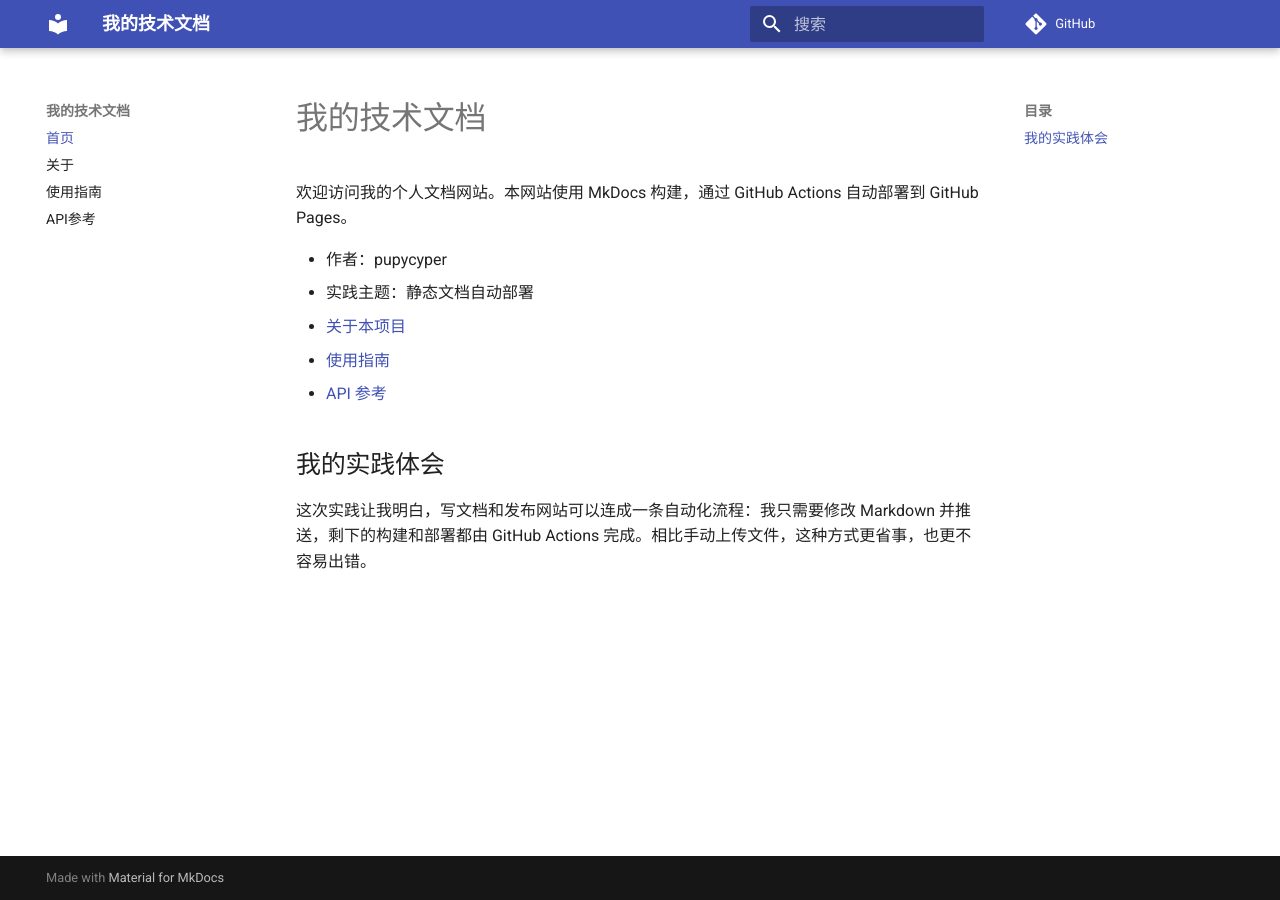
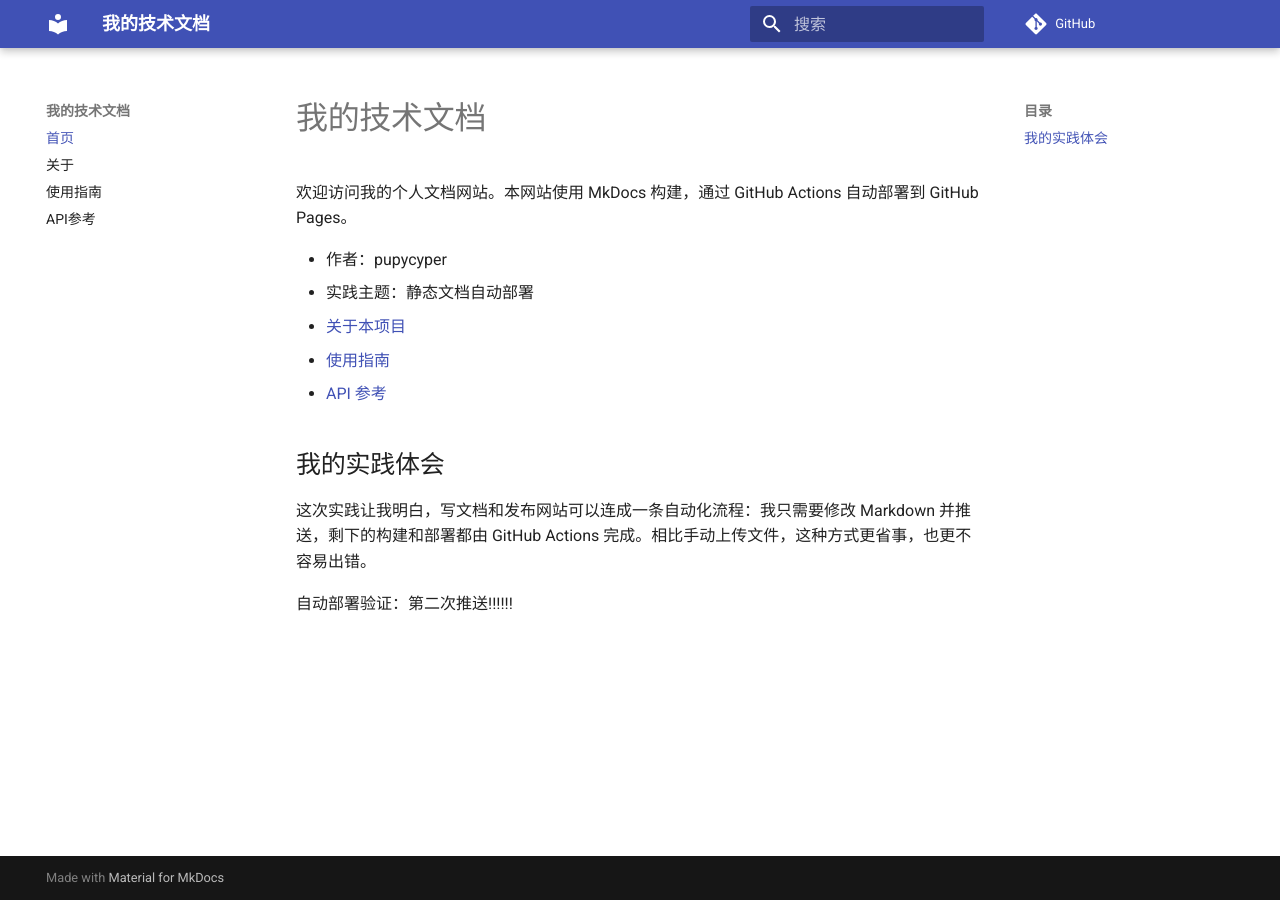
Before and after one commit to pupycyper/my-docs, an MkDocs documentation site: the page built from docs/index.md, in a window 1280 px wide. Built offline with MkDocs 1.6.1 and Material for MkDocs 9.7.7, drawn with Linux system fonts in a browser that asks for light colours; comment, search, counter and statistics services are not loaded.

Commit message:
验证文档修改后自动更新网站

```diff
--- a/docs/index.md
+++ b/docs/index.md
@@ -11,3 +11,5 @@
 ## 我的实践体会
 
 这次实践让我明白，写文档和发布网站可以连成一条自动化流程：我只需要修改 Markdown 并推送，剩下的构建和部署都由 GitHub Actions 完成。相比手动上传文件，这种方式更省事，也更不容易出错。
+
+自动部署验证：第二次推送!!!!!!
```
